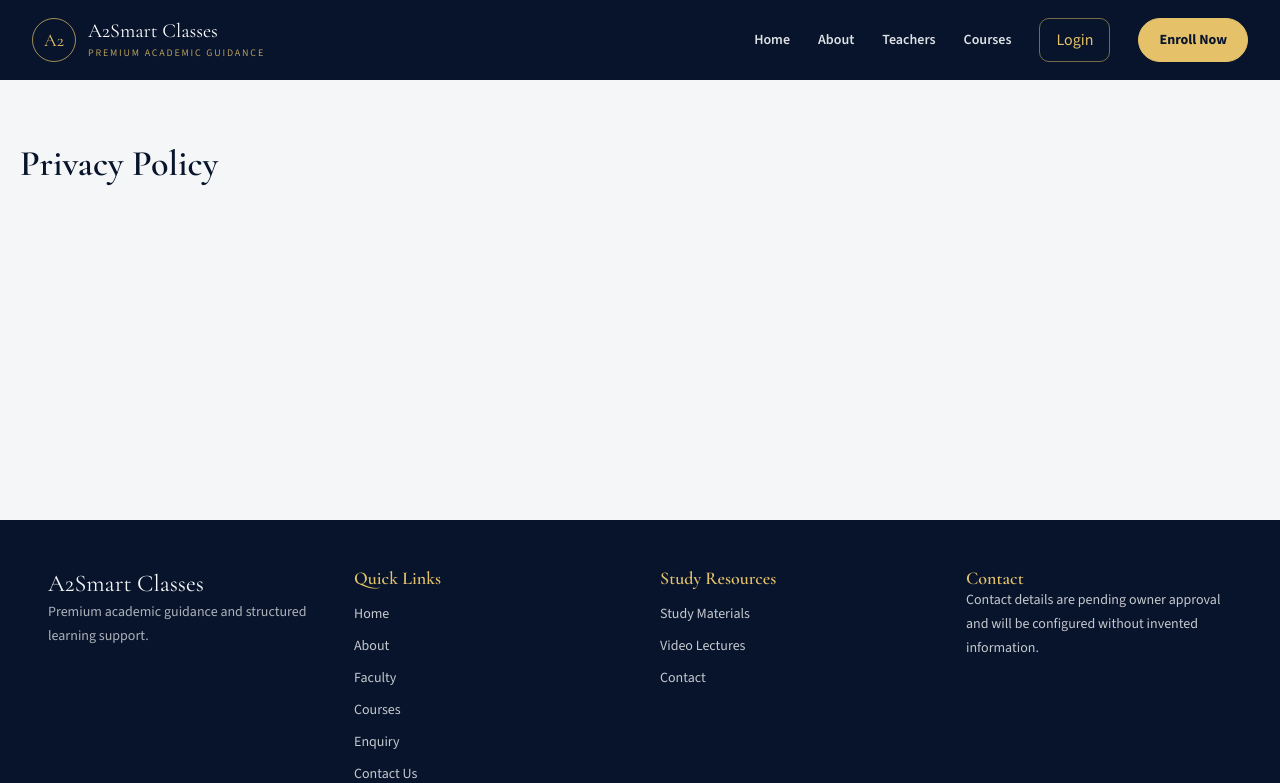
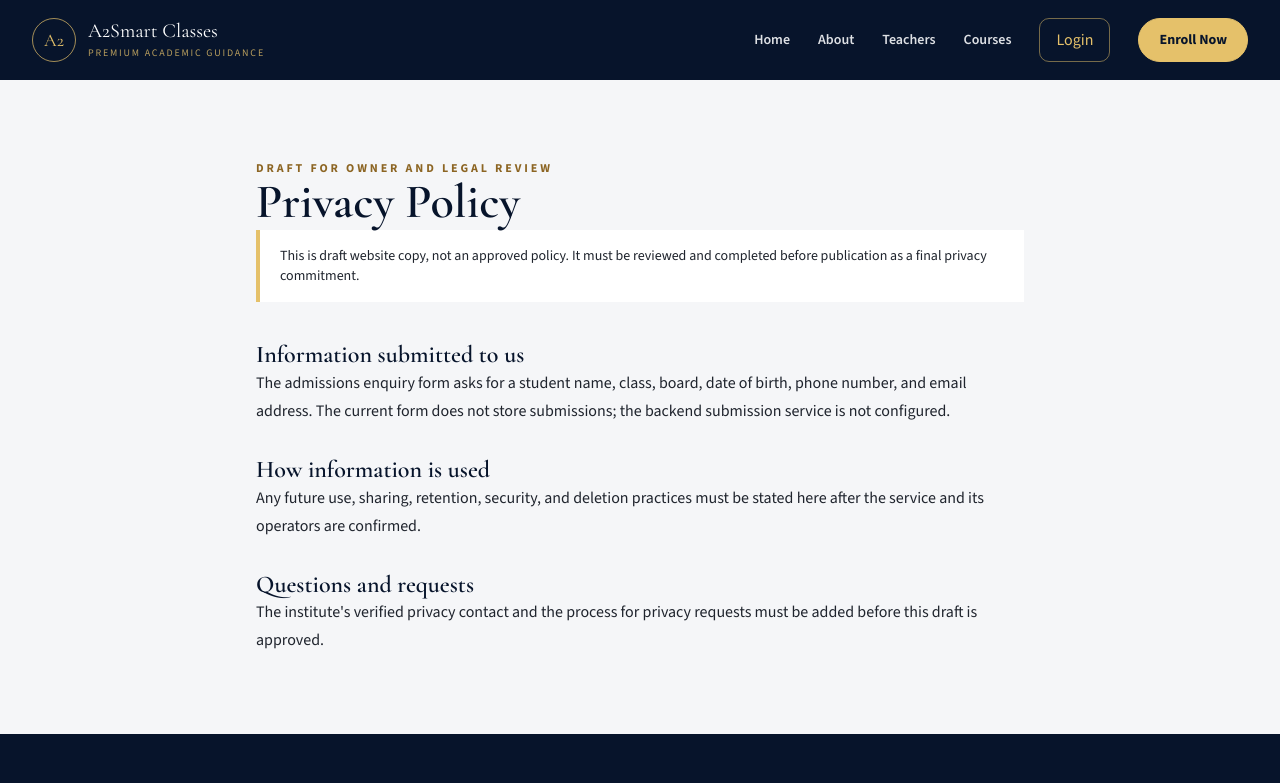
Before and after one commit to royrohan1437/A2_Smart_Classes_Final, a Next.js app: page /privacy-policy in a window 1280 px wide. Shown: the top 783 px of the page. Built offline with nearby package versions, Linux system fonts and the light colour scheme.

Commit message:
feat(T15): add draft legal pages

```diff
--- a/src/app/(public)/disclaimer/page.tsx
+++ b/src/app/(public)/disclaimer/page.tsx
@@ -1,7 +1,48 @@
-export default function DisclaimerPlaceholderPage() {
+import type { Metadata } from "next";
+
+export const metadata: Metadata = {
+  title: "Disclaimer (Draft) | A2Smart Classes",
+  description: "Draft website disclaimer for A2Smart Classes.",
+};
+
+export default function DisclaimerPage() {
   return (
-    <main className="min-h-[55vh] px-5 py-16">
-      <h1 className="text-4xl text-navy-950">Disclaimer</h1>
+    <main className="bg-ivory px-5 py-16 text-charcoal sm:px-8 sm:py-20 lg:px-12">
+      <article className="mx-auto max-w-3xl">
+        <p className="mb-3 text-xs font-bold uppercase tracking-[0.24em] text-gold-700">
+          Draft for owner and legal review
+        </p>
+        <h1 className="text-4xl text-navy-950 sm:text-5xl">Disclaimer</h1>
+        <p className="mt-6 border-l-4 border-gold-300 bg-white px-5 py-4 text-sm text-charcoal-soft">
+          This draft is not an approved legal notice. Review it against the institute&apos;s
+          services and applicable requirements before treating it as final.
+        </p>
+        <div className="mt-10 space-y-8 leading-7 text-charcoal-soft">
+          <section>
+            <h2 className="font-serif text-2xl text-navy-950">Website information</h2>
+            <p className="mt-3">
+              Some course catalogue entries and editorial content on this website are illustrative
+              examples, not confirmed academy offerings. Confirm details directly with the institute
+              before relying on them.
+            </p>
+          </section>
+          <section>
+            <h2 className="font-serif text-2xl text-navy-950">Educational content</h2>
+            <p className="mt-3">
+              Learning materials and video links, when published, should be reviewed for accuracy,
+              availability, and suitability. Their publication does not promise a particular
+              academic result.
+            </p>
+          </section>
+          <section>
+            <h2 className="font-serif text-2xl text-navy-950">External websites</h2>
+            <p className="mt-3">
+              External services may be linked or embedded. Their availability and privacy practices
+              are controlled by their respective providers.
+            </p>
+          </section>
+        </div>
+      </article>
     </main>
   );
 }
--- a/src/app/(public)/privacy-policy/page.tsx
+++ b/src/app/(public)/privacy-policy/page.tsx
@@ -1,7 +1,47 @@
-export default function PrivacyPolicyPlaceholderPage() {
+import type { Metadata } from "next";
+
+export const metadata: Metadata = {
+  title: "Privacy Policy (Draft) | A2Smart Classes",
+  description: "Draft privacy information for the A2Smart Classes website.",
+};
+
+export default function PrivacyPolicyPage() {
   return (
-    <main className="min-h-[55vh] px-5 py-16">
-      <h1 className="text-4xl text-navy-950">Privacy Policy</h1>
+    <main className="bg-ivory px-5 py-16 text-charcoal sm:px-8 sm:py-20 lg:px-12">
+      <article className="mx-auto max-w-3xl">
+        <p className="mb-3 text-xs font-bold uppercase tracking-[0.24em] text-gold-700">
+          Draft for owner and legal review
+        </p>
+        <h1 className="text-4xl text-navy-950 sm:text-5xl">Privacy Policy</h1>
+        <p className="mt-6 border-l-4 border-gold-300 bg-white px-5 py-4 text-sm text-charcoal-soft">
+          This is draft website copy, not an approved policy. It must be reviewed and completed
+          before publication as a final privacy commitment.
+        </p>
+        <div className="mt-10 space-y-8 leading-7 text-charcoal-soft">
+          <section>
+            <h2 className="font-serif text-2xl text-navy-950">Information submitted to us</h2>
+            <p className="mt-3">
+              The admissions enquiry form asks for a student name, class, board, date of birth,
+              phone number, and email address. The current form does not store submissions; the
+              backend submission service is not configured.
+            </p>
+          </section>
+          <section>
+            <h2 className="font-serif text-2xl text-navy-950">How information is used</h2>
+            <p className="mt-3">
+              Any future use, sharing, retention, security, and deletion practices must be stated
+              here after the service and its operators are confirmed.
+            </p>
+          </section>
+          <section>
+            <h2 className="font-serif text-2xl text-navy-950">Questions and requests</h2>
+            <p className="mt-3">
+              The institute&apos;s verified privacy contact and the process for privacy requests
+              must be added before this draft is approved.
+            </p>
+          </section>
+        </div>
+      </article>
     </main>
   );
 }
```
